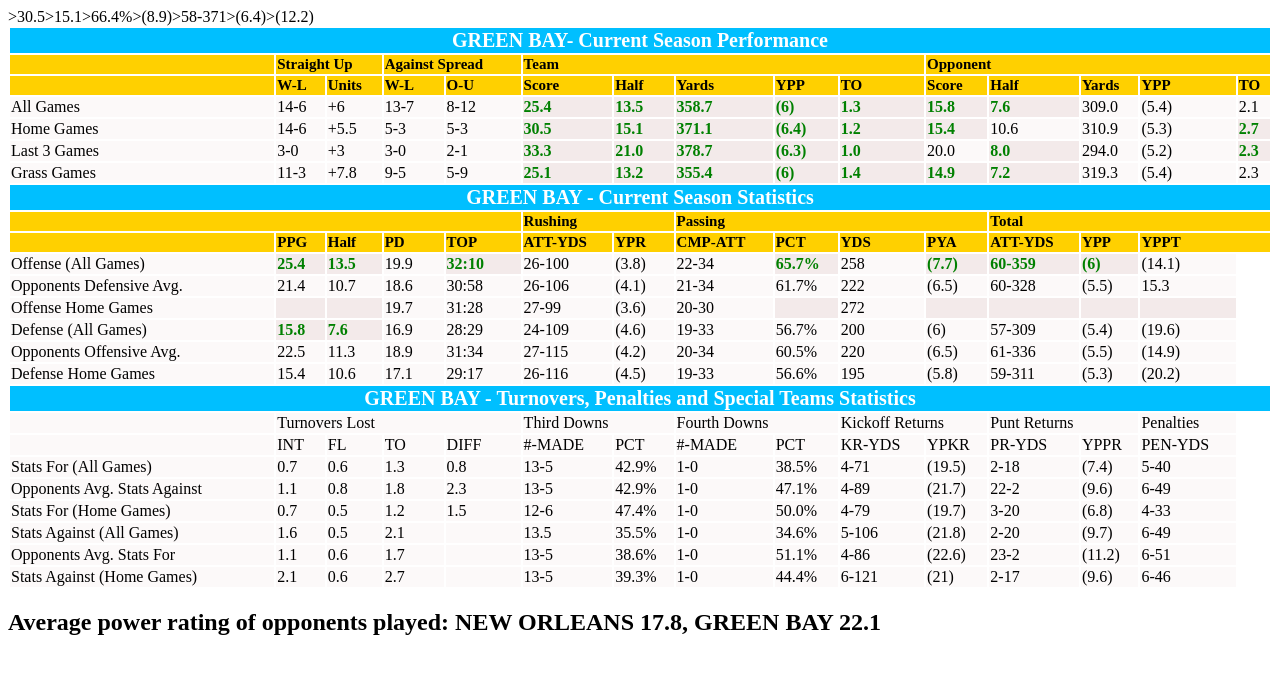
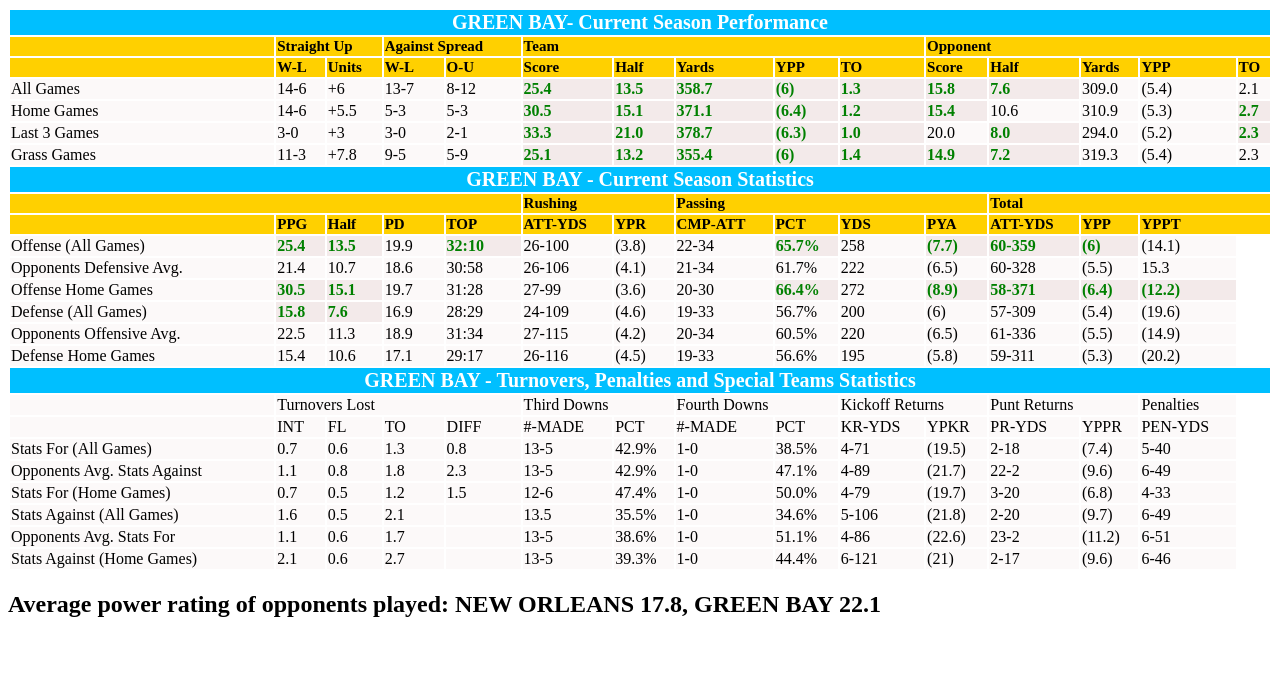
Before and after one commit to CraftedRNL/TableTest, a plain HTML site: page index.html in a window 1280 px wide. Drawn offline with Linux system fonts and the light colour scheme.

Commit message:
fixed the bug

```diff
--- a/index.html
+++ b/index.html
@@ -185,19 +185,19 @@
         </tr>
         <tr>
             <td>Offense Home Games</td>
-            <td class="greenspecial"></td>>30.5</td>
-            <td class="greenspecial"></td>>15.1</td>
+            <td class="greenspecial">30.5</td>
+            <td class="greenspecial">15.1</td>
             <td>19.7</td>
             <td>31:28</td>
             <td>27-99</td>
             <td>(3.6)</td>
             <td>20-30</td>
-            <td class="greenspecial"></td>>66.4%</td>
+            <td class="greenspecial">66.4%</td>
             <td>272</td>
-            <td class="greenspecial"></td>>(8.9)</td>
-            <td class="greenspecial"></td>>58-371</td>
-            <td class="greenspecial"></td>>(6.4)</td>
-            <td class="greenspecial"></td>>(12.2)</td>
+            <td class="greenspecial">(8.9)</td>
+            <td class="greenspecial">58-371</td>
+            <td class="greenspecial">(6.4)</td>
+            <td class="greenspecial">(12.2)</td>
         </tr>
         <tr>
             <td>Defense (All Games)</td>
```
